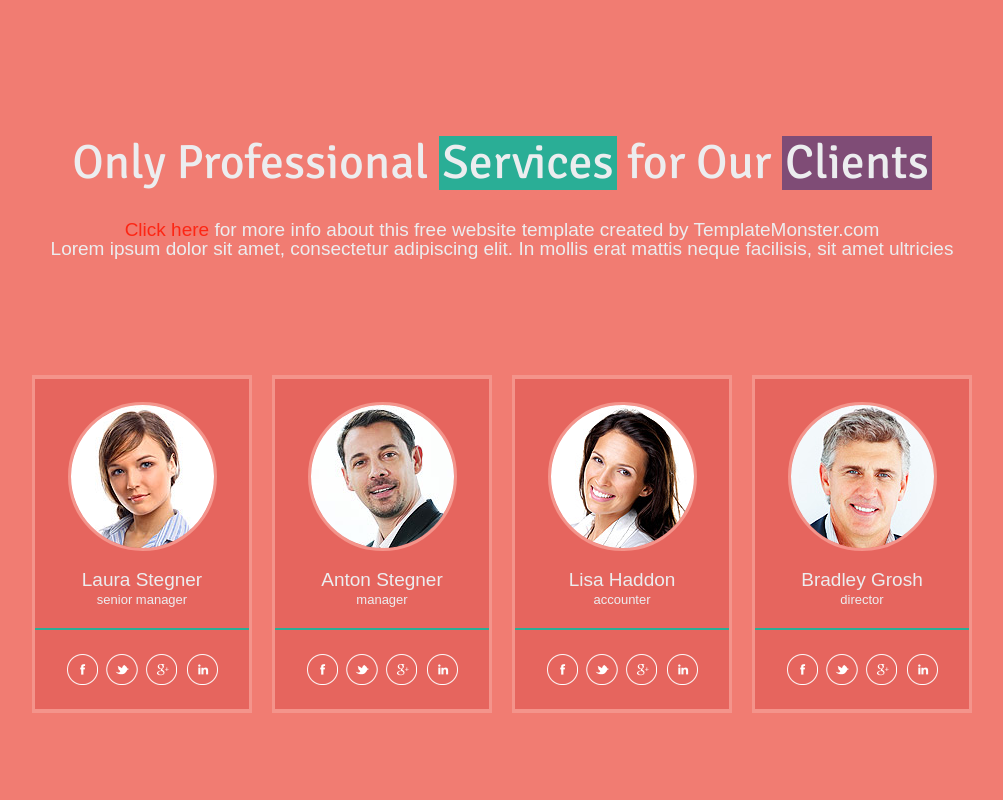
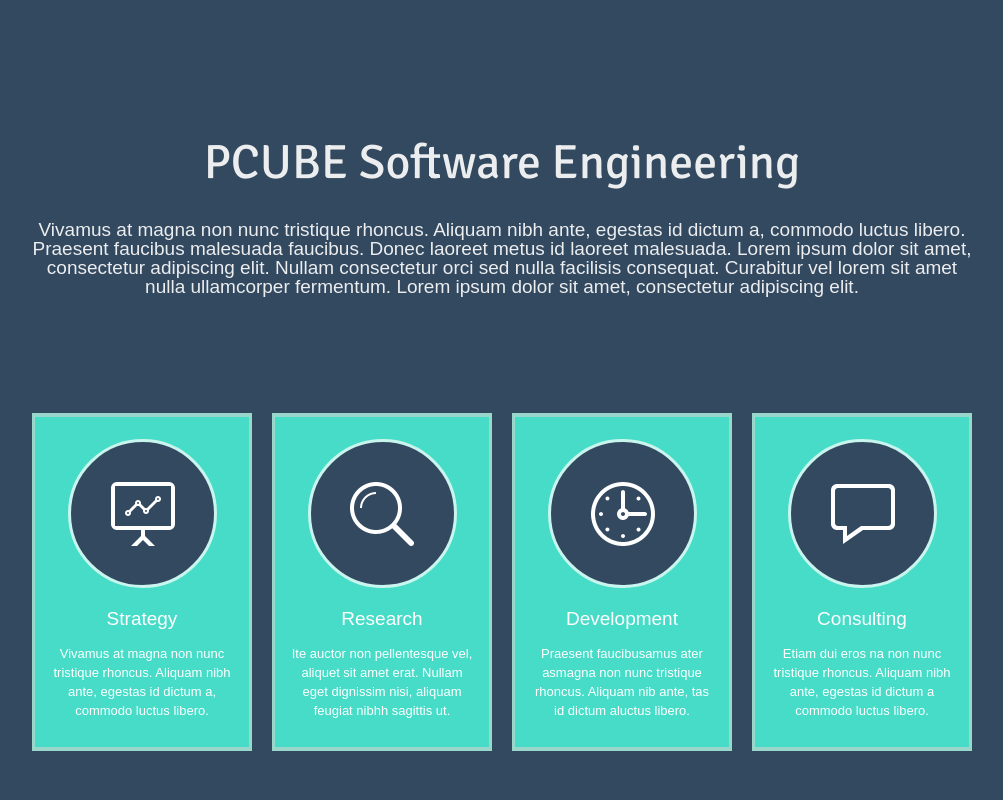
Before and after one commit to HopePH/PCube, a plain HTML site: page index.html in a window 1280 px wide. Shown: the part 900-1700 px from the top of the page, without its empty margins (138-1141 px from the left). Drawn offline with Linux system fonts and the light colour scheme.

Commit message:
save theme 2

```diff
--- a/css/style.css
+++ b/css/style.css
@@ -7,9 +7,8 @@
 @import "../css/superfish.css";
 
 input {
-	outline:  none !important;
+    outline: none !important;
 }
-
 
 html {
     width: 100%;
@@ -17,33 +16,32 @@ html {
 
 a[href^="tel:"] {
     color: inherit;
-text-decoration:none;
+    text-decoration: none;
 }
 
 * {
     -webkit-text-size-adjust: none;
 }
 
-
 body {
-	font: 13px/19px  Arial, Helvetica, sans-serif;
-	color:#ecedef;
-	position:relative;
-	min-width:960px;
-	background: #334960;
+    font: 13px/19px Arial, Helvetica, sans-serif;
+    color: #ecedef;
+    position: relative;
+    min-width: 960px;
+    background: #88b149;
 }
 
 .ic {
-	border:0;
-	float:right;
-	background:#fff;
-	color:#f00;
-	width:50%;
-	line-height:10px;
-	font-size:10px;
-	margin:-220% 0 0 0;
-	overflow:hidden;
-	padding:0
+    border: 0;
+    float: right;
+    background: #fff;
+    color: #f00;
+    width: 50%;
+    line-height: 10px;
+    font-size: 10px;
+    margin: -220% 0 0 0;
+    overflow: hidden;
+    padding: 0
 }
 
 h1, h2, h3, h4, h5, h6 {
@@ -75,14 +73,14 @@ img {
 address {
     font-style: normal;
 }
+
 ul {
     padding: 0;
     margin: 0;
     list-style: none;
 }
 
-ul.list{
-
+    ul.list {
     }
 
 /*links*/
@@ -98,7 +96,6 @@ a {
 
     a:hover {
         color: #334960;
-
     }
 
 /*preclass*/
@@ -106,6 +103,7 @@ a:hover {
 .mb0 {
     margin-bottom: 0px !important;
 }
+
 .m0 {
     margin: 0 !important;
 }
@@ -147,12 +145,15 @@ a:hover {
 .alright {
     text-align: right;
 }
+
 .center {
     text-align: center;
 }
+
 .wrapper, .extra_wrapper {
     overflow: hidden;
 }
+
 .clear {
     float: none !important;
     clear: both;
@@ -171,19 +172,18 @@ header {
     padding-bottom: 20px;
     top: 0;
     overflow: hidden;
-	background-color: #a5cd62;
+    background-color: #88b149;
     transition: 0.2s ease;
     -o-transition: 0.1s ease;
     -webkit-transition: 0.2s ease;
-
 }
 
 h1 {
     padding-top: 28px;
     float: left;
     z-index: 999;
+}
 
-}
 header h1 a {
     display: block;
     overflow: hidden;
@@ -215,26 +215,22 @@ header h1 a img {
         height: 0px;
         border-style: solid;
         border-width: 37px 50px 0 50px;
-border-color: #334960 transparent transparent transparent;
+        border-color: #88b149 transparent transparent transparent;
         left: 50%;
         margin-left: -50px;
         top: 0;
-
     }
 
 #page3:after {
-	border-color: #f17c72 transparent transparent transparent;
-
+    border-color: #88b149 transparent transparent transparent;
 }
 
 #page4:after {
-	border-color: #32ac97 transparent transparent transparent;
-
+    border-color: #334960 transparent transparent transparent;
 }
 
 #page5:after {
     border-color: #7f4c76 transparent transparent transparent;
-
 }
 
 .tm_link {
@@ -249,50 +245,48 @@ border-color: #334960 transparent transparent transparent;
     padding-bottom: 191px;
 }
 
-header.page1 .men .hover{
+header.page1 .men .hover {
     top: 0;
 }
 
-header.page2 .men1 .hover{
+header.page2 .men1 .hover {
     top: 0;
 }
 
-header.page3 .men2 .hover{
+header.page3 .men2 .hover {
     top: 0;
 }
 
-header.page4 .men3 .hover{
+header.page4 .men3 .hover {
     top: 0;
 }
 
-header.page5 .men4 .hover{
+header.page5 .men4 .hover {
     top: 0;
 }
 
 #page2 {
-	background-color: #f17c72;
+    background-color: #334960;
     padding-top: 230px;
     padding-bottom: 500px;
     padding-bottom: 190px;
 }
 
 header.page2 {
-	background-color: #f17c72;
+    background-color: #334960;
 }
 
     header.page2 .hover {
         background-color: #e6655e;
     }
 
-
-
 #page3 {
-	background-color: #32ac97;
+    background-color: #334960;
     padding-top: 230px;
 }
 
-header.page3{
-	background-color: #32ac97;
+header.page3 {
+    background-color: #334960;
 }
 
     header.page3 .hover {
@@ -303,7 +297,7 @@ header.page3 .hover {
     background-color: #7f4c76;
 }
 
-header.page4{
+header.page4 {
     background-color: #7f4c76;
 }
 
@@ -315,7 +309,7 @@ header.page4 .hover {
     background-color: #3f9fc9;
 }
 
-header.page5{
+header.page5 {
     background-color: #3f9fc9;
 }
 
@@ -364,17 +358,17 @@ header.page5 .hover {
             opacity: 0.5;
         }
 
-.socials a+a {
+        .socials a + a {
             margin-left: 18px;
             background-position: -87px 0;
         }
 
-.socials a+a+a {
+            .socials a + a + a {
                 background-position: -175px 0;
                 margin-left: 19px;
             }
 
-.socials a+a+a+a {
+                .socials a + a + a + a {
                     background-position: right 0;
                 }
 
@@ -429,21 +423,21 @@ header.page5 .hover {
             opacity: 0.5;
         }
 
-.socials1 a+a {
+        .socials1 a + a {
             width: 32px;
             margin-left: 8px;
             background-position: -39px 0;
         }
 
-.socials1 a+a+a {
+            .socials1 a + a + a {
                 background-position: -79px 0;
             }
 
-.socials1 a+a+a+a {
+                .socials1 a + a + a + a {
                     background-position: right 0;
                 }
 
-#page3  {
+#page3 {
     padding-bottom: 190px;
 }
 
@@ -469,7 +463,7 @@ header.page5 .hover {
     padding-bottom: 186px;
 }
 
-#page4  h3 {
+    #page4 h3 {
         margin-bottom: 108px;
     }
 
@@ -517,6 +511,7 @@ header.page5 .hover {
         margin-bottom: 39px;
         color: #fff;
     }
+
     .map figure {
         position: relative;
         top: 7px;
@@ -527,8 +522,8 @@ header.page5 .hover {
         -o-box-sizing: border-box;
         box-sizing: border-box;
         display: block;
+    }
 
-}
         .map figure iframe {
             width: 100%;
             height: 218px;
@@ -547,7 +542,6 @@ header.page5 .hover {
         overflow: hidden;
         font-size: 14px;
         line-height: 21px;
-
     }
 
 
@@ -589,22 +583,23 @@ footer a:hover {
 
 /**to top**/
 #toTop {
-	display:none;
-	text-decoration:none;
-	position:fixed;
-	bottom:40px;
+    display: none;
+    text-decoration: none;
+    position: fixed;
+    bottom: 40px;
     margin-right: -620px !important;
-	overflow:hidden;
-	width:45px;
-	height:45px;
-	border:none;
-	text-indent:-999px;
-	z-index:999;
-	background:url(../images/totop.png) no-repeat left top;
+    overflow: hidden;
+    width: 45px;
+    height: 45px;
+    border: none;
+    text-indent: -999px;
+    z-index: 999;
+    background: url(../images/totop.png) no-repeat left top;
     transition: 0s ease;
     -webkit-transition: 0s ease;
     -o-transition: 0s ease;
 }
+
     #toTop:hover {
         background-position: right 0;
     }
--- a/index.html
+++ b/index.html
@@ -121,71 +121,11 @@
             </div>
         </div>
     </div>
-    <div id="page2" class="content">
-        <div class="container_12">
-            <div class="grid_12">
-                <div class="slogan">
-                    <h3>Only Professional <a onClick="goToByScroll('page3'); return false;" href="#"><span>Services</span></a> for Our <a onClick="goToByScroll('page4'); return false;" href="#"><em>Clients</em></a></h3>
-                    <div class="text1">
-                        <a href="http://blog.templatemonster.com/free-website-templates/" rel="nofollow" class="tm_link"> Click here</a> for more info about this free website template created by TemplateMonster.com <br> Lorem ipsum dolor sit amet, consectetur adipiscing elit. In mollis erat mattis neque facilisis, sit amet ultricies
-                    </div>
-                </div>
-            </div>
-            <div class="grid_3">
-                <div class="box maxheight">
-                    <img src="images/box_img1.jpg" alt="">
-                    <div class="text1"><a href="#">Laura Stegner</a></div>senior manager
-                    <div class="socials1">
-                        <a href="#"></a>
-                        <a href="#"></a>
-                        <a href="#"></a>
-                        <a href="#"></a>
-                    </div>
-                </div>
-            </div>
-            <div class="grid_3">
-                <div class="box maxheight">
-                    <img src="images/box_img2.jpg" alt="">
-                    <div class="text1"><a href="#">Anton Stegner</a></div> manager
-                    <div class="socials1">
-                        <a href="#"></a>
-                        <a href="#"></a>
-                        <a href="#"></a>
-                        <a href="#"></a>
-                    </div>
-                </div>
-            </div>
-            <div class="grid_3">
-                <div class="box maxheight">
-                    <img src="images/box_img3.jpg" alt="">
-                    <div class="text1"><a href="#">Lisa Haddon </a></div>accounter
-                    <div class="socials1">
-                        <a href="#"></a>
-                        <a href="#"></a>
-                        <a href="#"></a>
-                        <a href="#"></a>
-                    </div>
-                </div>
-            </div>
-            <div class="grid_3">
-                <div class="box maxheight">
-                    <img src="images/box_img4.jpg" alt="">
-                    <div class="text1"><a href="#">Bradley Grosh</a></div>director
-                    <div class="socials1">
-                        <a href="#"></a>
-                        <a href="#"></a>
-                        <a href="#"></a>
-                        <a href="#"></a>
-                    </div>
-                </div>
-            </div>
-        </div>
-    </div>
     <div id="page3" class="content">
         <div class="container_12">
             <div class="grid_12">
                 <div class="slogan">
-                    <h3>Our Services</h3>
+                    <h3>PCUBE Software Engineering</h3>
                     <div class="text1">
                         Vivamus at magna non nunc tristique rhoncus. Aliquam nibh ante, egestas id dictum a, commodo luctus libero. Praesent faucibus malesuada faucibus. Donec laoreet metus id laoreet malesuada. Lorem ipsum dolor sit amet, consectetur adipiscing elit. Nullam consectetur orci sed nulla facilisis consequat. Curabitur vel lorem sit amet nulla ullamcorper fermentum.  Lorem ipsum dolor sit amet, consectetur adipiscing elit.
                     </div>
@@ -220,7 +160,7 @@
     <div id="page4" class="content">
         <div class="container_12">
             <div class="grid_12">
-                <h3>Our Clients</h3>
+                <h3>Customers and Partners</h3>
             </div>
             <div class="companies">
                 <div class="grid_3">
@@ -248,30 +188,6 @@
                     <a href="#">Go to Site</a>
                 </div>
                 <div class="clear"></div>
-                <div class="grid_3">
-                    <img src="images/logo5.jpg" alt="">
-                    <div class="text1">Company Name</div>Oiliquam nibh ante, egestas id dictum  wrecommodo luctus liberoaesente.
-                    <br>
-                    <a href="#">Go to Site</a>
-                </div>
-                <div class="grid_3">
-                    <img src="images/logo6.jpg" alt="">
-                    <div class="text1">Company Name</div>Gusce adipiscing quam id risus gittis, non consequat lacus interdumoiju.
-                    <br>
-                    <a href="#">Go to Site</a>
-                </div>
-                <div class="grid_3">
-                    <img src="images/logo7.jpg" alt="">
-                    <div class="text1">Company Name</div>Niuisque viverra nulla nunc, eu ultrices wertlibero ultricies egetasellus ol.
-                    <br>
-                    <a href="#">Go to Site</a>
-                </div>
-                <div class="grid_3">
-                    <img src="images/logo8.jpg" alt="">
-                    <div class="text1">Company Name</div>Fouerourrewerwe abitur vel lorem sit amet ulla ullamcorper fermentum.
-                    <br>
-                    <a href="#">Go to Site</a>
-                </div>
             </div>
         </div>
     </div>
@@ -352,7 +268,8 @@
         <div class="container_12">
             <div class="grid_12">
                 <div class="copy">
-                    <a onClick="goToByScroll('page1'); return false;" href="#"><img src="images/footer_logo.png" alt=""></a>  &copy; 2013 | <a href="#">Privacy Policy</a> <br> Website designed by <a href="http://www.templatemonster.com/" rel="nofollow">TemplateMonster.com</a>
+                    <a onClick="goToByScroll('page1'); return false;" href="#"><img src="images/footer_logo.png" alt=""></a>
+                        &copy; 2019 | <a href="#">Privacy Policy</a> <br> Powered by PCUBE</a>
                 </div>
             </div>
             <div class="clear"></div>
```
Also changed, not shown: 1 other file. Lines whose indentation alone changed are shown as unchanged.
